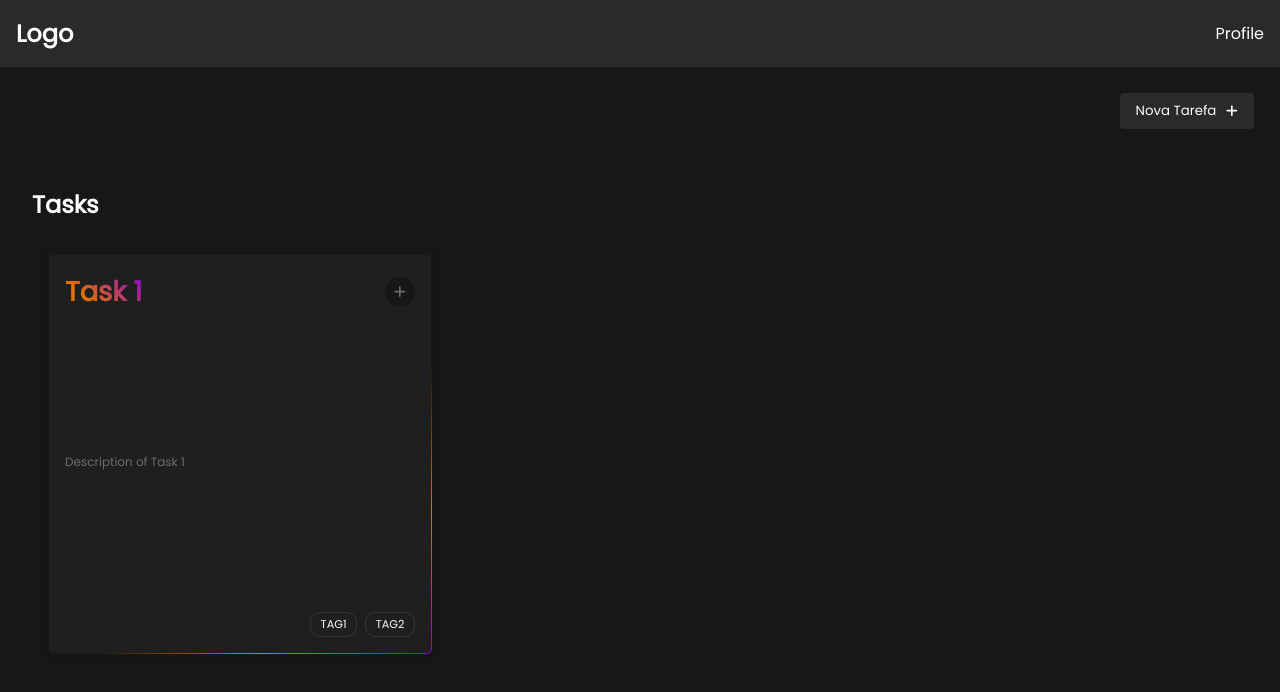
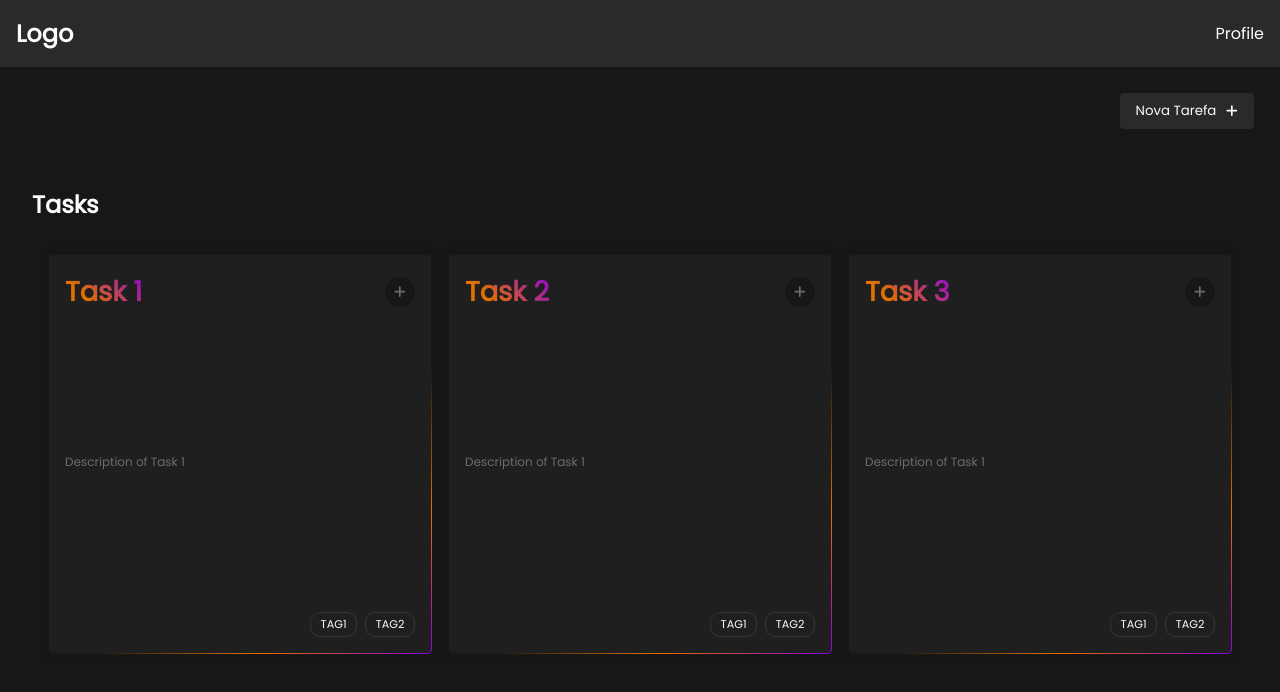
Before and after one commit to Jackson-SM/Vue-ToDoList, a Vue app: page / in a window 1280 px wide. Shown: the top 692 px of the page. Built offline with nearby package versions, Linux system fonts and the light colour scheme.

Commit message:
feat: add create tags and edit card

```diff
--- a/src/components/DropdownOptionsTask.vue
+++ b/src/components/DropdownOptionsTask.vue
@@ -19,6 +19,8 @@ const isActive = ref(false);
 provide("isActive", isActive);
 
 const task = tasks.find((task) => task.id === id);
+
+console.log(task);
 </script>
 
 <template>
--- a/src/components/Input.vue
+++ b/src/components/Input.vue
@@ -1,6 +1,4 @@
 <script lang="ts" setup>
-import { defineProps, defineEmits } from "vue";
-
 const props = defineProps(["modelValue"]);
 const emit = defineEmits(["update:modelValue"]);
 </script>
--- a/src/composables/useTasks.ts
+++ b/src/composables/useTasks.ts
@@ -6,6 +6,18 @@ const tasks = reactive<TaskProps[]>([
     {
         id: 1,
         title: "Task 1",
+        description: "Description of Task 1",
+        tags: ["tag1", "tag2"],
+    },
+    {
+        id: 2,
+        title: "Task 2",
+        description: "Description of Task 1",
+        tags: ["tag1", "tag2"],
+    },
+    {
+        id: 3,
+        title: "Task 3",
         description: "Description of Task 1",
         tags: ["tag1", "tag2"],
     },
@@ -24,8 +36,7 @@ const deleteTask = (id: number) => {
 
 const updateTask = (id: number, updatedTask: Omit<TaskProps, "id">) => {
     const index = tasks.findIndex((task) => task.id === id);
-    console.log(updatedTask);
-    tasks[index] = { ...tasks[index], ...updatedTask };
+    tasks[index] = { id, ...updatedTask };
 };
 
 export default function useTasks() {
```
